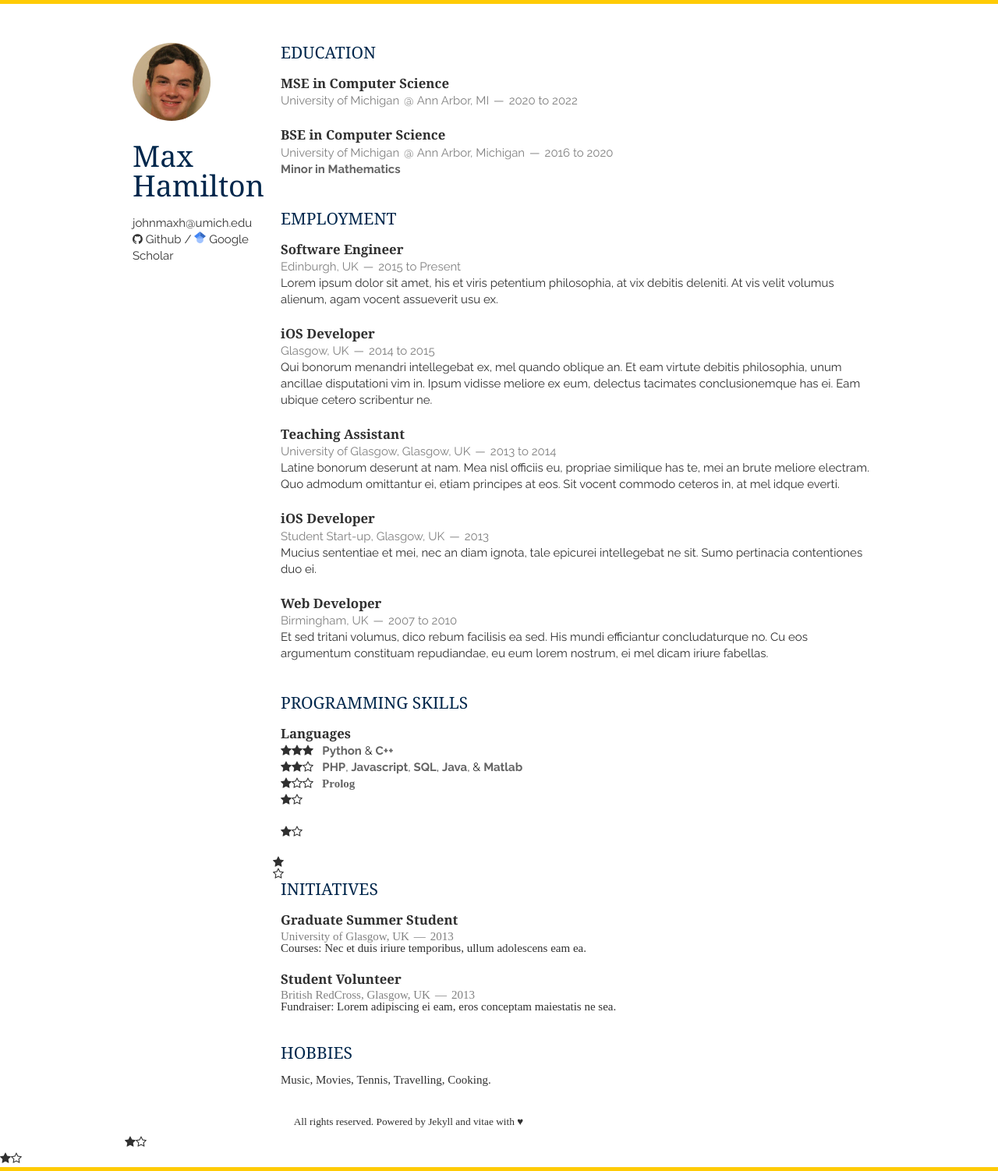
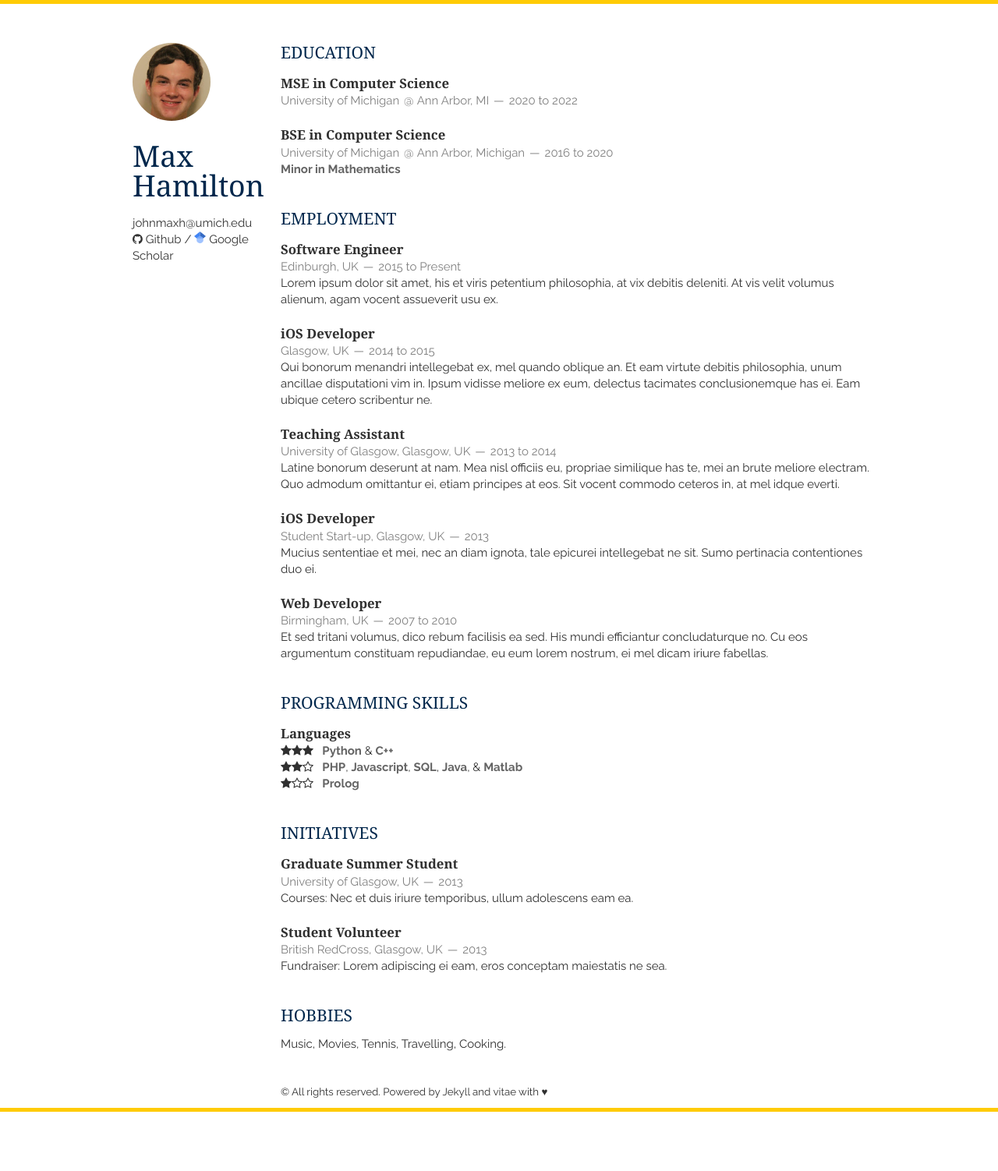
Before and after one commit to johnmaxh/johnmaxh.github.io, a Jekyll site: the page built from index.html, in a window 1280 px wide. Shown: the whole page at 78% size. Built offline with Jekyll 4.4.1, drawn with Linux system fonts in a browser that asks for light colours; nearby versions of some CDN libraries; the list of posts is cut into pages by our own code; after the commit the page ends 1426 px from its top, so only the background shows below that.

Commit message:
Update skills.html

```diff
--- a/_includes/skills.html
+++ b/_includes/skills.html
@@ -13,7 +13,7 @@
             &nbsp;&nbsp;<em>PHP</em>, <em>Javascript</em>, <em>SQL</em>, <em>Java</em>, & <em>Matlab</em>
         </p>
         <p>
-            <i class="fa fa-star"><i class="fa fa-star-o"><i class="fa fa-star-o"></i>
+            <i class="fa fa-star"></i><i class="fa fa-star-o"></i><i class="fa fa-star-o"></i>
             &nbsp;&nbsp;<em>Prolog</em>
         </p>
     </article>
```
